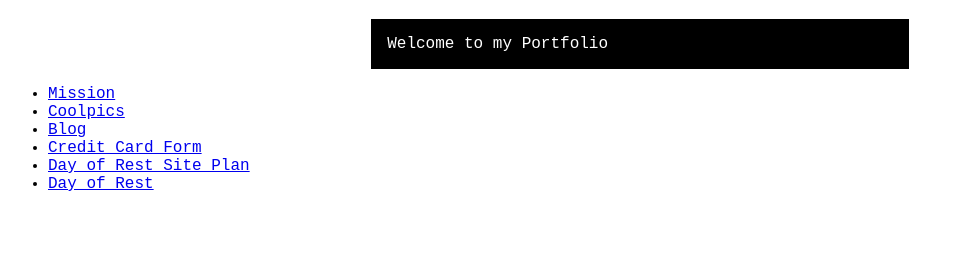
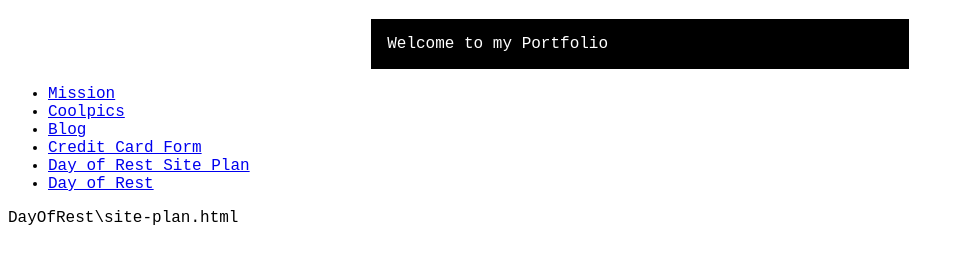
Before and after one commit to Colby-williams/wdd131, a plain HTML site: page index.html in a window 1280 px wide. Shown: the part 61-324 px from the top of the page, without its empty margins (0-964 px from the left). Drawn offline with Linux system fonts and the light colour scheme.

Commit message:
Add missing newline at end of index.html and include site plan path

```diff
--- a/index.html
+++ b/index.html
@@ -25,3 +25,4 @@
     </main>
 </body>
 </html>
+DayOfRest\site-plan.html
```
